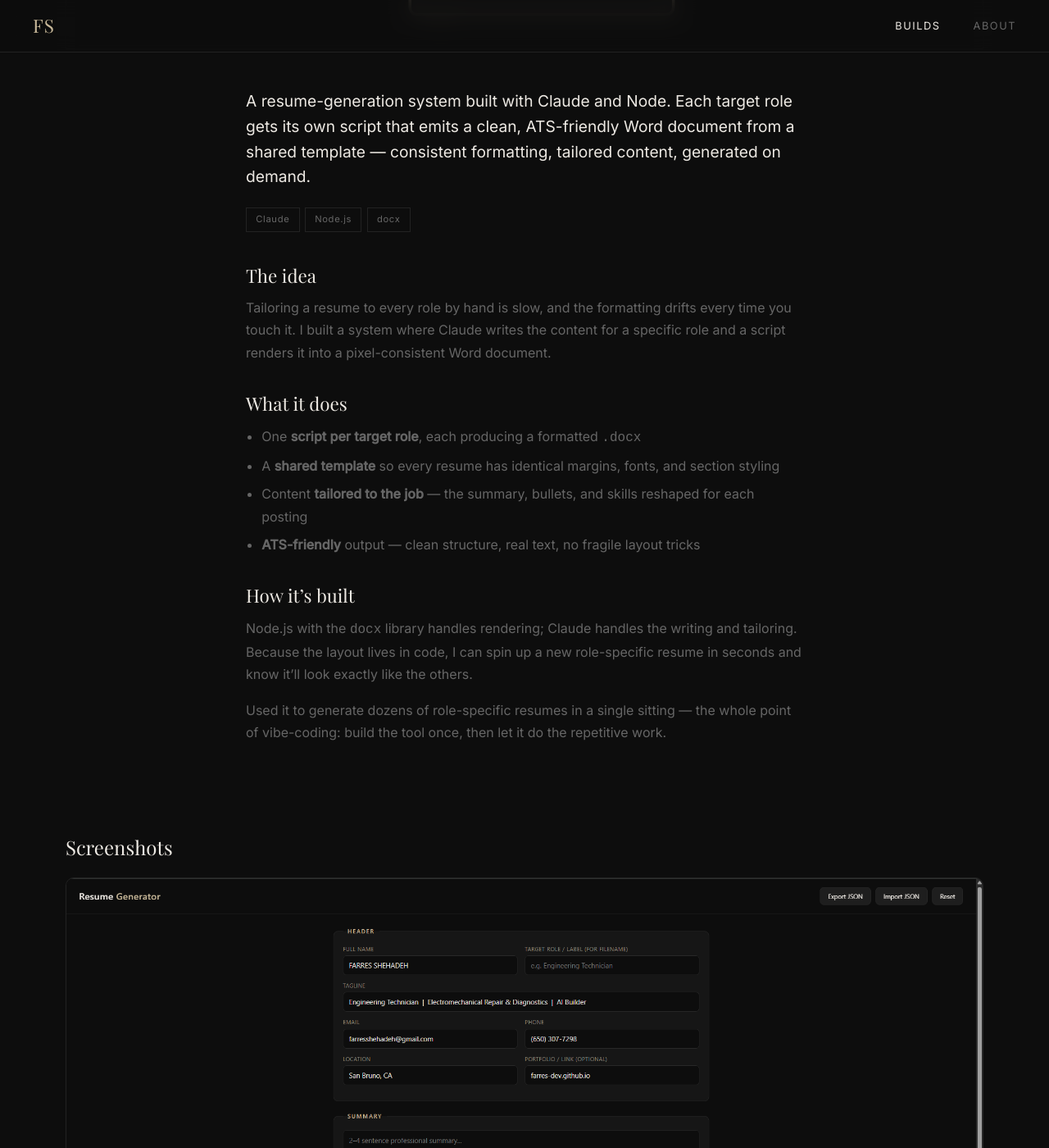
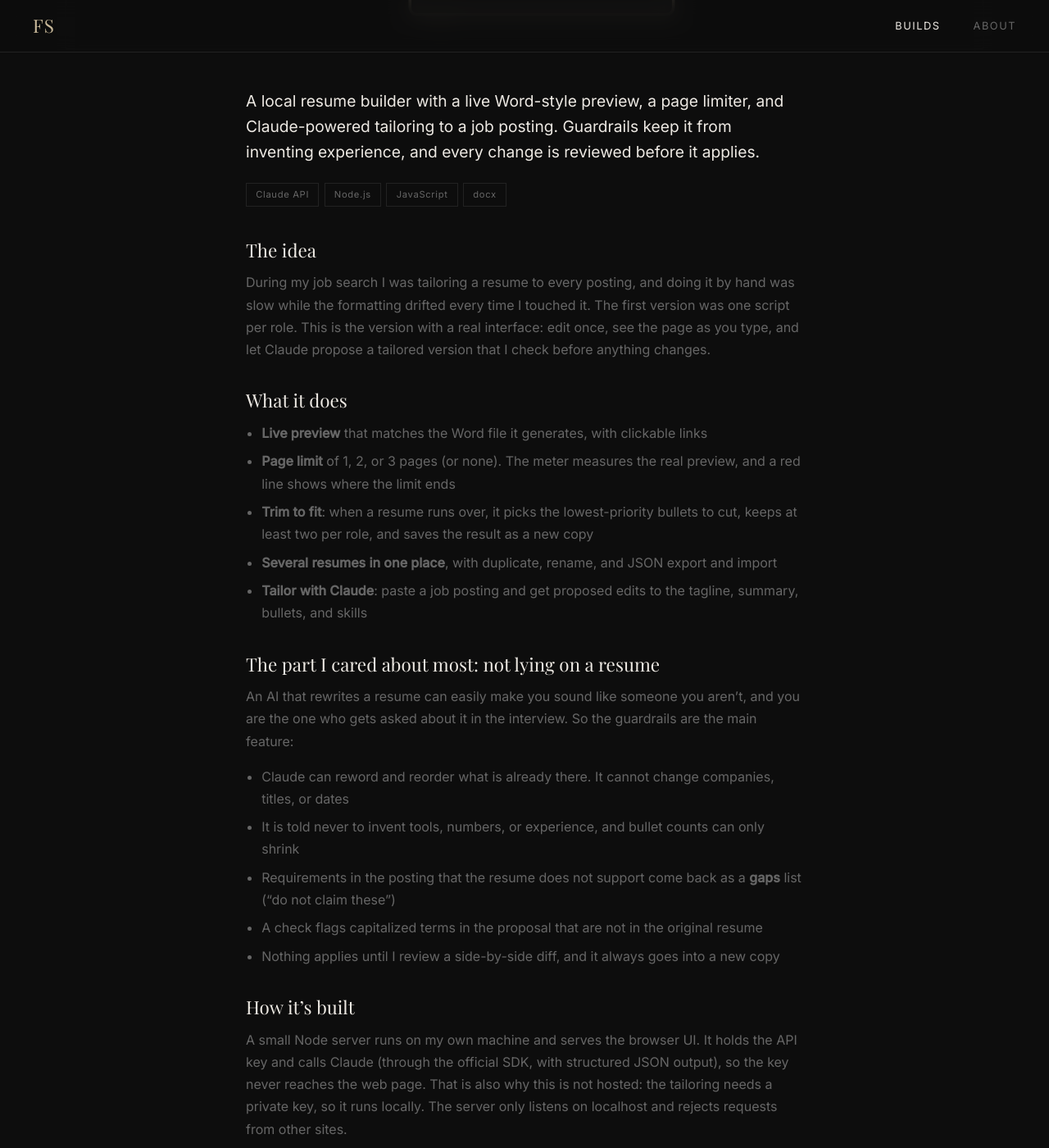
Before and after one commit to farres-dev/farres-dev.github.io, a Jekyll site: the page built from _builds/resume-generator.md, in a window 1280 px wide and 1400 px high, scrolled down 784 px. Shown: the whole window at 82% size. Built offline with Jekyll 4.4.1, drawn with Linux system fonts in a browser that asks for light colours; some web fonts are replaced; some of the changed text lies outside the part shown.

Commit message:
Update Resume Generator project: live preview, page limit, Claude tailoring; sample-data screenshots
Replaces the old screenshots (which showed real contact info) with ones
made from a made-up sample resume.

Co-Authored-By: Claude Sonnet 5.5 <noreply@anthropic.com>

```diff
--- a/_builds/resume-generator.md
+++ b/_builds/resume-generator.md
@@ -1,37 +1,61 @@
 ---
 layout: build
 title: Resume Generator
-description: A resume-generation system built with Claude and Node. Each target role gets its own script that emits a clean, ATS-friendly Word document from a shared template — consistent formatting, tailored content, generated on demand.
-tech: [Claude, Node.js, docx]
+description: A local resume builder with a live Word-style preview, a page limiter, and Claude-powered tailoring to a job posting. Guardrails keep it from inventing experience, and every change is reviewed before it applies.
+tech: [Claude API, Node.js, JavaScript, docx]
 year: 2026
 status: Active
 image: /assets/images/builds/resume-generator/cover.svg
 order: 5
 screenshots:
-  - src: /assets/images/builds/resume-generator/form-top.png
-    caption: The generator UI — header, summary, and experience fields
-  - src: /assets/images/builds/resume-generator/form-bottom.png
-    caption: Projects, skills, and education, with one-click .docx generation
+  - src: /assets/images/builds/resume-generator/editor-and-preview.png
+    caption: The editor with a live preview and page-fit meter. Sample data, not a real resume.
+  - src: /assets/images/builds/resume-generator/claude-review.png
+    caption: 'The Tailor with Claude button shows Current vs Proposed for each section, plus a list of requirements the resume does not support.'
+  - src: /assets/images/builds/resume-generator/trim-to-fit.png
+    caption: Over the page limit? It lists exactly which bullets it would cut and saves the result as a new copy.
 ---
 
 ## The idea
 
-Tailoring a resume to every role by hand is slow, and the formatting drifts every time you touch it.
-I built a system where Claude writes the content for a specific role and a script renders it into a
-pixel-consistent Word document.
+During my job search I was tailoring a resume to every posting, and doing it by hand was slow while the
+formatting drifted every time I touched it. The first version was one script per role. This is the
+version with a real interface: edit once, see the page as you type, and let Claude propose a tailored
+version that I check before anything changes.
 
 ## What it does
 
-- One **script per target role**, each producing a formatted `.docx`
-- A **shared template** so every resume has identical margins, fonts, and section styling
-- Content **tailored to the job** — the summary, bullets, and skills reshaped for each posting
-- **ATS-friendly** output — clean structure, real text, no fragile layout tricks
+- **Live preview** that matches the Word file it generates, with clickable links
+- **Page limit** of 1, 2, or 3 pages (or none). The meter measures the real preview, and a red line shows where the limit ends
+- **Trim to fit**: when a resume runs over, it picks the lowest-priority bullets to cut, keeps at least two per role, and saves the result as a new copy
+- **Several resumes in one place**, with duplicate, rename, and JSON export and import
+- **Tailor with Claude**: paste a job posting and get proposed edits to the tagline, summary, bullets, and skills
+
+## The part I cared about most: not lying on a resume
+
+An AI that rewrites a resume can easily make you sound like someone you aren't, and you are the one who
+gets asked about it in the interview. So the guardrails are the main feature:
+
+- Claude can reword and reorder what is already there. It cannot change companies, titles, or dates
+- It is told never to invent tools, numbers, or experience, and bullet counts can only shrink
+- Requirements in the posting that the resume does not support come back as a **gaps** list ("do not claim these")
+- A check flags capitalized terms in the proposal that are not in the original resume
+- Nothing applies until I review a side-by-side diff, and it always goes into a new copy
 
 ## How it's built
 
-Node.js with the `docx` library handles rendering; Claude handles the writing and tailoring. Because
-the layout lives in code, I can spin up a new role-specific resume in seconds and know it'll look
-exactly like the others.
+A small Node server runs on my own machine and serves the browser UI. It holds the API key and calls
+Claude (through the official SDK, with structured JSON output), so the key never reaches the web page.
+That is also why this is not hosted: the tailoring needs a private key, so it runs locally. The
+server only listens on localhost and rejects requests from other sites.
 
-Used it to generate dozens of role-specific resumes in a single sitting — the whole point of
-vibe-coding: build the tool once, then let it do the repetitive work.
+Two things I learned along the way:
+
+- **Measure, don't guess.** My first page-length check estimated from text length and said a resume was
+  at 120% of a page. Measuring the actual rendered preview said 106%. Switching to measurement made
+  the page limit trustworthy.
+- **Test the boring edge cases.** Writing tests against a fake Claude API caught a real bug: an empty
+  page-limit value was being read as "no limit", which would have silently dropped the page rule.
+  There are 40 automated tests, and they run without spending any API credits.
+
+Built with Claude Code. Screenshots use a made-up sample resume.
```
Also changed, not shown: assets/images/builds/resume-generator/claude-review.png (added), assets/images/builds/resume-generator/editor-and-preview.png (added), assets/images/builds/resume-generator/form-bottom.png (deleted), assets/images/builds/resume-generator/form-top.png (deleted), assets/images/builds/resume-generator/trim-to-fit.png (added).
